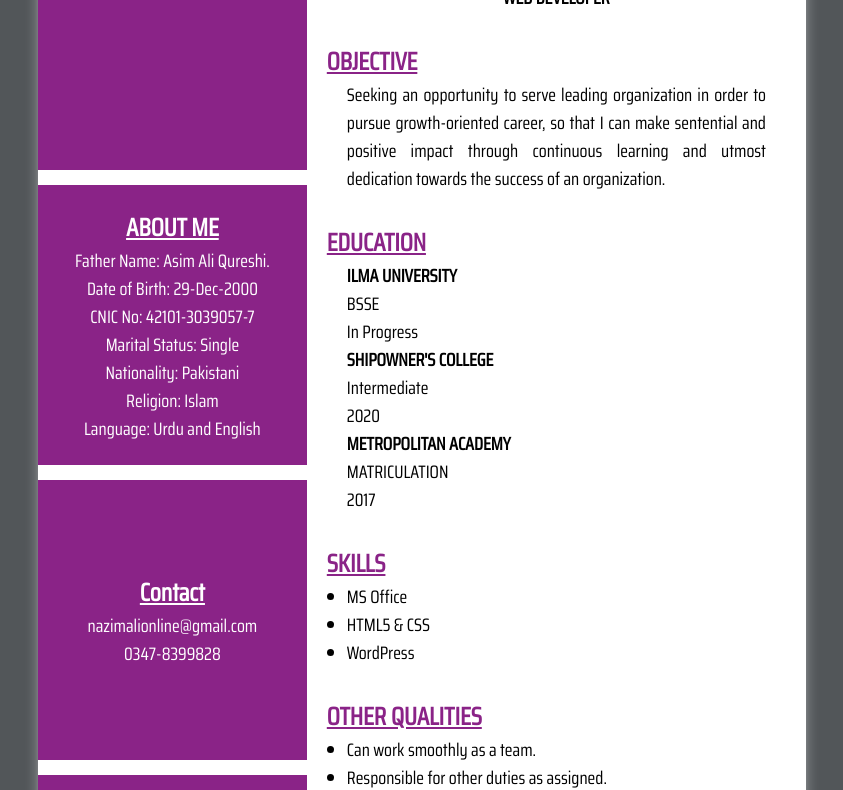
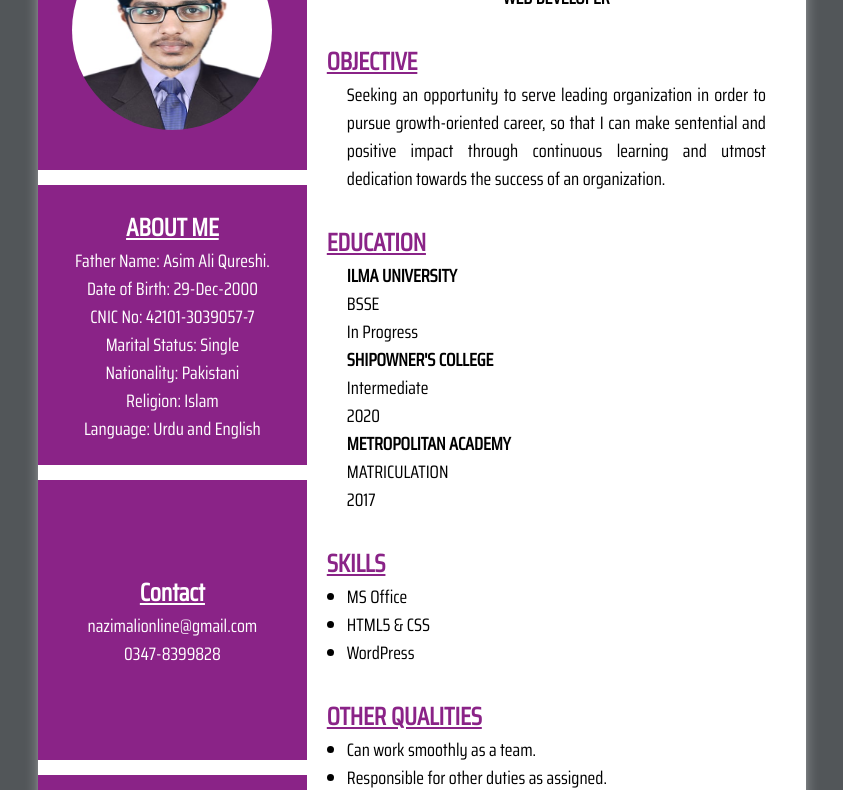
Before and after one commit to NazimAli28/My-Resume, a plain HTML site: page index.html in a window 1280 px wide. Shown: the part 120-910 px from the top of the page, without its empty margins (218-1061 px from the left). Drawn offline with Linux system fonts and the light colour scheme; the site is published under a folder, as on GitHub Pages, so addresses that start at the root find nothing.

Commit message:
path update

```diff
--- a/index.html
+++ b/index.html
@@ -14,7 +14,7 @@
         <div class="main">
             <div class="left">
                 <div class="box" id="image">
-                    <img src="/My-Resume/images/Profile Image.jpeg" alt="Profile">
+                    <img src="./images/Profile Image.jpeg" alt="Profile">
                 </div>
                 <div class="part">
                     <div class="block" id="downr"></div>
```
